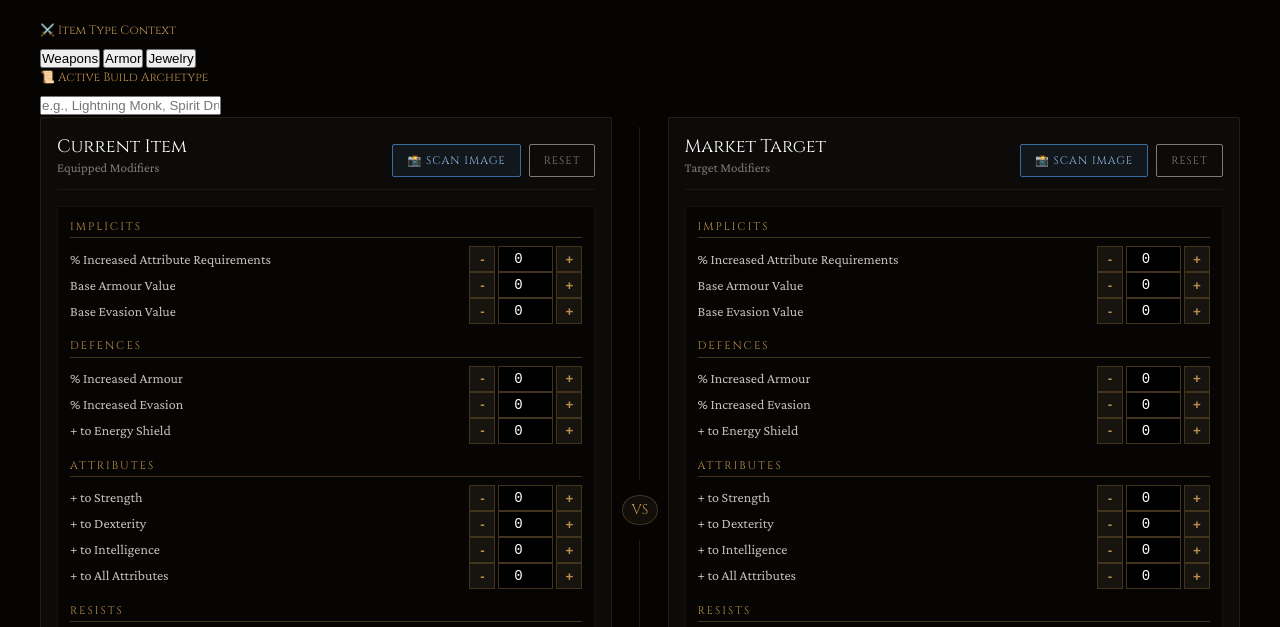
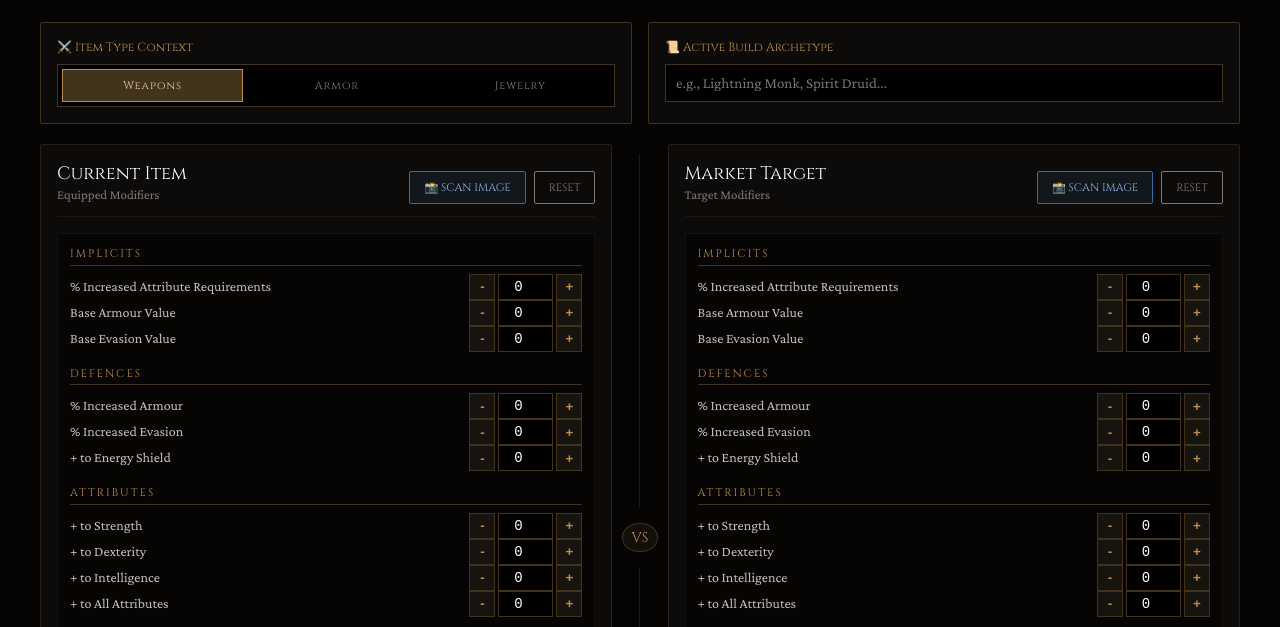
Before and after one commit to Blindruntools/ExileLens, a plain HTML site: page index.html in a window 1280 px wide. Shown: the part 94-721 px from the top of the page. Drawn offline with nearby package versions, Linux system fonts and the light colour scheme.

Commit message:
Update style.css

```diff
--- a/style.css
+++ b/style.css
@@ -21,9 +21,18 @@
 .header-eyebrow { font-size: 11px; color: var(--gold); letter-spacing: 5px; text-transform: uppercase; margin-bottom: 2px; }
 .header-sub { font-size: 14px; color: var(--text-dim); font-style: italic; }
 
-.section { background: var(--bg-panel); border: 1px solid var(--gold-dim); padding: 16px; margin-bottom: 20px; border-radius: var(--radius); }
+/* Context Control Layout */
+.control-cluster { display: grid; grid-template-columns: 1fr; gap: 16px; margin-bottom: 20px; }
+@media (min-width: 750px) { .control-cluster { grid-template-columns: 1fr 1fr; } }
+
+.control-box { background: var(--bg-panel); border: 1px solid var(--gold-dim); padding: 16px; border-radius: var(--radius); }
 .section-label { font-family: var(--font-display); font-size: 12px; color: var(--gold); display: block; margin-bottom: 8px; }
-.section input { width: 100%; background: var(--bg-field); border: 1px solid var(--gold-dim); padding: 12px; color: #fff; font-family: var(--font-body); font-size: 16px; outline: none; }
+.control-box input { width: 100%; background: var(--bg-field); border: 1px solid var(--gold-dim); padding: 10px; color: #fff; font-family: var(--font-body); font-size: 15px; outline: none; }
+
+.type-selector-group { display: flex; gap: 4px; background: var(--bg-field); padding: 4px; border: 1px solid var(--gold-dim); }
+.type-tab { flex: 1; background: transparent; border: none; padding: 8px; color: var(--text-dim); font-family: var(--font-display); font-size: 11px; letter-spacing: 1px; cursor: pointer; transition: all 0.2s; }
+.type-tab:hover { color: #fff; background: rgba(255,255,255,0.02); }
+.type-tab.active { background: var(--gold-dim); color: var(--gold-bright); border: 1px solid var(--gold); }
 
 .items-grid { display: flex; flex-direction: column; gap: 20px; }
 .item-panel { background: var(--bg-panel); border: 1px solid rgba(186,142,74,0.15); padding: 16px; border-radius: var(--radius); }
@@ -32,10 +41,10 @@
 .panel-sub { font-size: 13px; color: var(--text-dim); }
 .panel-actions { display: flex; gap: 8px; }
 
-.action-btn { background: rgba(58,108,163,0.12); border: 1px solid var(--blue); color: #8cb6e6; padding: 8px 14px; font-family: var(--font-display); font-size: 11px; cursor: pointer; border-radius: var(--radius); letter-spacing: 1px; }
+.action-btn { background: rgba(58,108,163,0.12); border: 1px solid var(--blue); color: #8cb6e6; padding: 8px 14px; font-family: var(--font-display); font-size: 11px; cursor: pointer; border-radius: var(--radius); }
 .clear-btn { background: transparent; border: 1px solid var(--text-dim); color: var(--text-dim); }
 
-.attribute-menu-container { background: #060504; border: 1px solid #14110e; padding: 12px; display: flex; flex-direction: column; gap: 14px; }
+.attribute-menu-container { background: #060504; border: 1px solid #14110e; padding: 12px; display: flex; flex-direction: column; gap: 14px; min-height: 250px; }
 .category-group-title { font-family: var(--font-display); font-size: 11px; color: var(--gold); border-bottom: 1px solid var(--gold-dim); padding-bottom: 3px; margin-bottom: 8px; letter-spacing: 2px; }
 .attribute-menu-row { display: flex; justify-content: space-between; align-items: center; }
 .attribute-menu-row label { font-size: 14px; color: #c4c0b7; }
```
